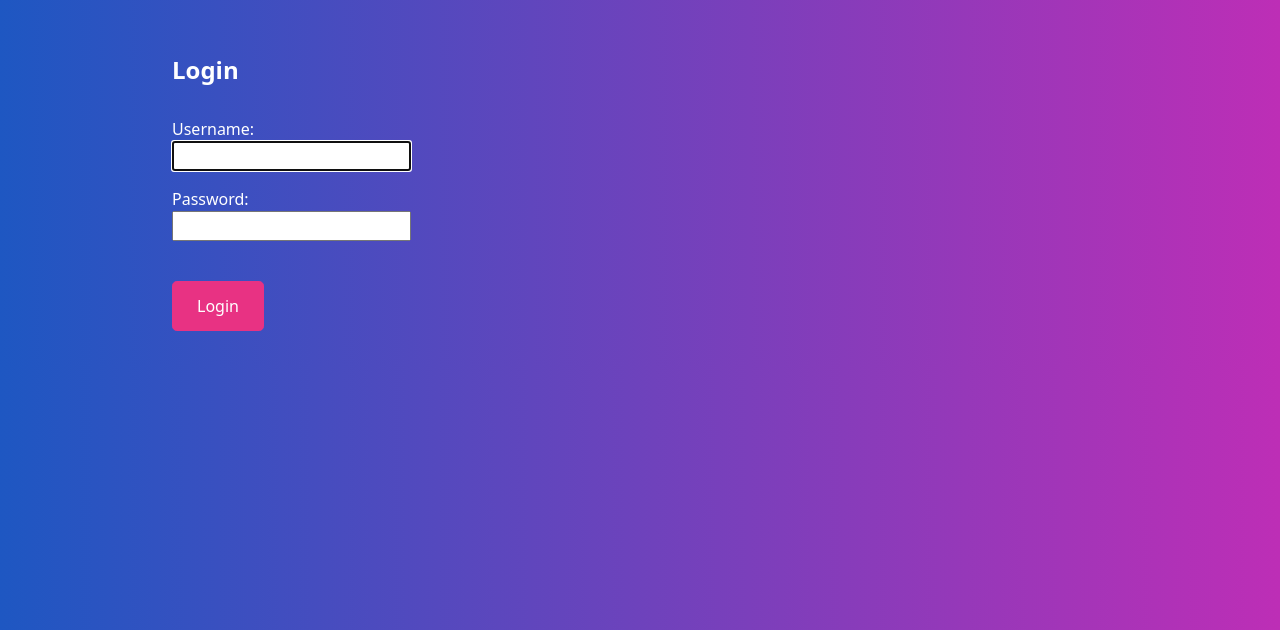
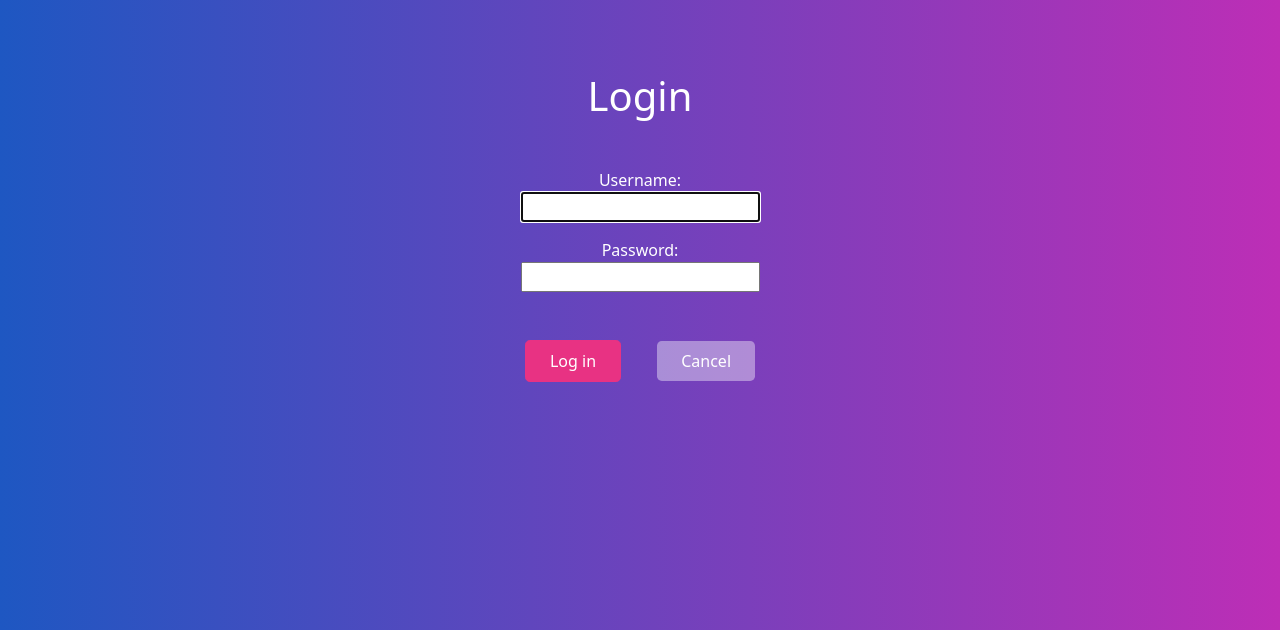
Before and after one commit to Sandmann11/django-events, a Django app: page /members/login/ in a window 1280 px wide. Shown: the part 64-694 px from the top of the page. Run offline with Django 3.2, Linux system fonts and the light colour scheme; some libraries are stand-ins or nearby versions.

Commit message:
210905-2

```diff
--- a/members/templates/registration/login.html
+++ b/members/templates/registration/login.html
@@ -3,15 +3,16 @@
 
 {% block content %}
 
-<div class="container w-75 my-3">
-    <h4>Login</h4>
+<div class="container w-50 my-4 mx-auto text-center">
+    <h3 class="display-6">Login</h3>
 
-    <div class="form-group mt-3">
+    <div class="form-group w-50 mt-4 mb-3 mx-auto text-center">
         <form method="POST">
             {% csrf_token %}
             {{ form.as_p }}
             <br>
-            <button class="btn btn-primary">Login</button>
+            <button class="btn btn-primary py-1 my-1 me-2">Log in</button>
+            <button class="btn btn-secondary py-1 my-1 ms-2">Cancel</button>
         </form>
     </div>
 
```
Also changed, not shown: events/templates/events/artist_add.html (+14 -0 lines).
